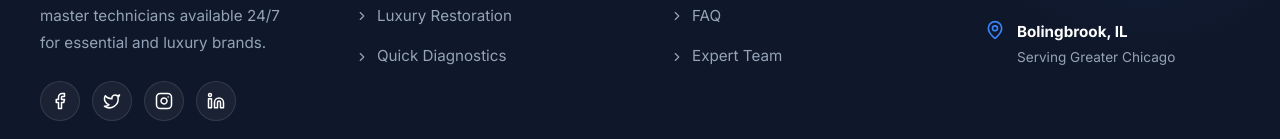
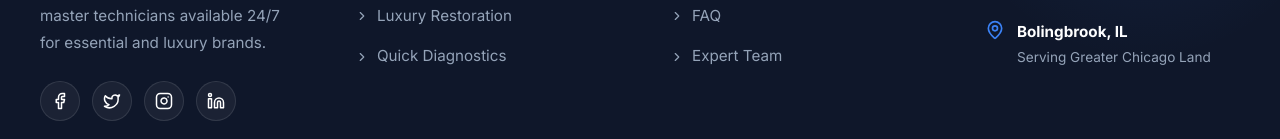
Before and after one commit to Ammad-mazhar/aerotech-solutions, a React (Vite) app: page / in a window 1280 px wide. Shown: the part 8063-8202 px from the top of the page. Built offline with nearby package versions, Linux system fonts and the light colour scheme.

Commit message:
feat: Implement a new Footer component with navigation links, contact information, and social media integration.

```diff
--- a/src/components/Footer.jsx
+++ b/src/components/Footer.jsx
@@ -195,7 +195,7 @@ const Footer = () => {
                 <MapPin size={20} style={{ color: '#3b82f6' }} />
                 <div>
                   <span style={{ display: 'block', fontWeight: '700', color: '#ffffff' }}>Bolingbrook, IL</span>
-                  <span style={{ fontSize: '0.85rem' }}>Serving Greater Chicago</span>
+                  <span style={{ fontSize: '0.85rem' }}>Serving Greater Chicago Land</span>
                 </div>
               </div>
             </div>
```
